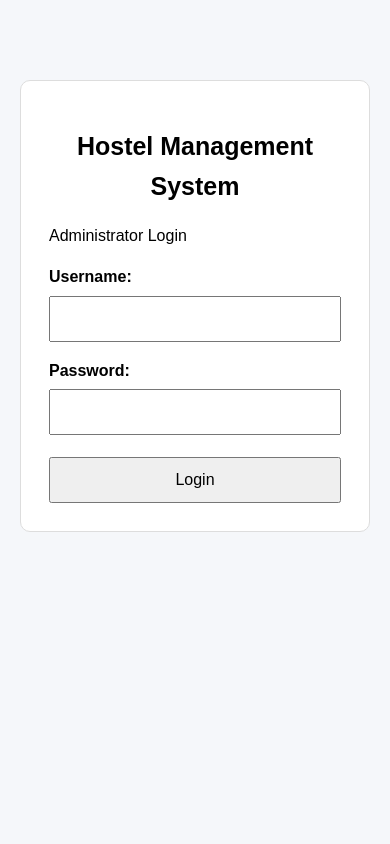
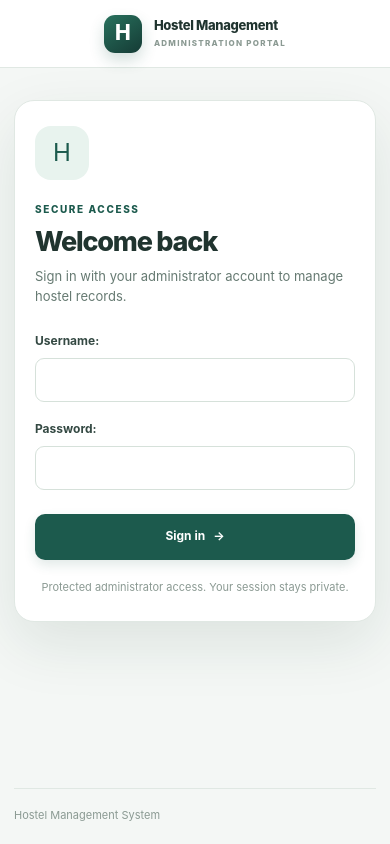
Before and after one commit to SE-TEAM11-HMS/hostel-management-system, a Django app: page /login/ in a window 390 px wide. Run offline with Django 5.2, Linux system fonts and the light colour scheme.

Commit message:
Polish Sprint 1 admin UI with shared responsive layout

```diff
--- a/accounts/templates/accounts/login.html
+++ b/accounts/templates/accounts/login.html
@@ -1,99 +1,18 @@
-<!DOCTYPE html>
-<html lang="en">
-<head>
-    <meta charset="UTF-8">
-    <meta name="viewport" content="width=device-width, initial-scale=1.0">
-
-    <title>Administrator Login | Hostel Management System</title>
-
-    <style>
-        body {
-            font-family: Arial, sans-serif;
-            font-size: 16px;
-            max-width: 480px;
-            margin: 60px auto;
-            padding: 20px;
-            line-height: 1.6;
-            background: #f5f7fa;
-        }
-
-        .container {
-            background: white;
-            padding: 28px;
-            border-radius: 10px;
-            border: 1px solid #ddd;
-        }
-
-        h1 {
-            font-size: 25px;
-            text-align: center;
-        }
-
-        label {
-            display: block;
-            margin-top: 16px;
-            font-weight: bold;
-        }
-
-        input {
-            box-sizing: border-box;
-            width: 100%;
-            padding: 12px;
-            margin-top: 6px;
-            font-size: 16px;
-        }
-
-        button {
-            width: 100%;
-            padding: 12px;
-            margin-top: 22px;
-            font-size: 16px;
-            cursor: pointer;
-        }
-
-        .error {
-            color: #b00020;
-        }
-    </style>
-</head>
-
-<body>
-    <main class="container">
-        <h1>Hostel Management System</h1>
-
-        <p>Administrator Login</p>
-
-        {% if form.non_field_errors %}
-            <div class="error" role="alert" aria-live="polite">
-                {{ form.non_field_errors }}
-            </div>
-        {% endif %}
-
-        <form method="post">
-            {% csrf_token %}
-
-            <input
-                type="hidden"
-                name="next"
-                value="{{ next }}"
-            >
-
-            {% for field in form %}
-                <div>
-                    {{ field.label_tag }}
-
-                    {{ field }}
-
-                    {% for error in field.errors %}
-                        <p class="error" role="alert">
-                            {{ error }}
-                        </p>
-                    {% endfor %}
-                </div>
-            {% endfor %}
-
-            <button type="submit">Login</button>
-        </form>
-    </main>
-</body>
-</html>
+{% extends "base.html" %}
+{% block title %}Administrator Sign In | Hostel Management System{% endblock %}
+{% block body_class %}login-page{% endblock %}
+{% block content %}
+<section class="login-card" aria-labelledby="login-title">
+    <div class="login-mark" aria-hidden="true">H</div>
+    <p class="eyebrow">SECURE ACCESS</p>
+    <h1 id="login-title">Welcome back</h1>
+    <p class="login-description">Sign in with your administrator account to manage hostel records.</p>
+    <form method="post" novalidate>
+        {% csrf_token %}
+        <input type="hidden" name="next" value="{{ next }}">
+        {% include "partials/form_fields.html" %}
+        <button class="button button-primary" type="submit">Sign in <span aria-hidden="true">→</span></button>
+    </form>
+    <p class="login-security-note">Protected administrator access. Your session stays private.</p>
+</section>
+{% endblock %}
--- /dev/null
+++ b/accounts/templates/base.html
@@ -0,0 +1,52 @@
+{% load static %}
+<!DOCTYPE html>
+<html lang="en">
+<head>
+    <meta charset="UTF-8">
+    <meta name="viewport" content="width=device-width, initial-scale=1.0">
+    <meta name="theme-color" content="#153b35">
+    <title>{% block title %}Hostel Management System{% endblock %}</title>
+    <link rel="stylesheet" href="/static/css/app.css">
+    {% block extra_head %}{% endblock %}
+</head>
+<body class="{% block body_class %}app-body{% endblock %}">
+<div class="app-shell {% if request.user.is_authenticated and request.user.is_staff %}has-sidebar{% else %}no-sidebar{% endif %}">
+    <header class="topbar">
+        <a class="brand" href="{% if request.user.is_authenticated and request.user.is_staff %}{% url 'accounts:dashboard' %}{% else %}{% url 'accounts:login' %}{% endif %}" aria-label="Hostel Management System home">
+            <span class="brand-mark" aria-hidden="true">H</span>
+            <span class="brand-copy"><span class="brand-name">Hostel Management</span><span class="brand-caption">ADMINISTRATION PORTAL</span></span>
+        </a>
+        {% if request.user.is_authenticated and request.user.is_staff %}
+            <div class="topbar-user"><span class="status-dot" aria-hidden="true"></span><span>Administrator</span><span class="topbar-divider" aria-hidden="true"></span><span class="topbar-username">{{ request.user.username }}</span></div>
+        {% endif %}
+    </header>
+    {% if request.user.is_authenticated and request.user.is_staff %}
+        <aside class="sidebar">
+            <div class="sidebar-label">WORKSPACE</div>
+            <nav class="sidebar-nav" aria-label="Main navigation">
+                <a class="nav-link {% block dashboard_active %}{% endblock %}" href="{% url 'accounts:dashboard' %}"><span class="nav-icon" aria-hidden="true">⌂</span><span>Dashboard</span></a>
+                <a class="nav-link {% block students_active %}{% endblock %}" href="{% url 'student_list' %}"><span class="nav-icon" aria-hidden="true">▤</span><span>Students</span></a>
+            </nav>
+            <div class="sidebar-footer">
+                <div class="sidebar-account"><span class="avatar" aria-hidden="true">{{ request.user.username|slice:":1"|upper }}</span><span class="account-copy"><strong>{{ request.user.username }}</strong><small>Administrator</small></span></div>
+                <form method="post" action="{% url 'accounts:logout' %}">{% csrf_token %}<button class="signout-button" type="submit"><span aria-hidden="true">↪</span> Sign out</button></form>
+            </div>
+        </aside>
+    {% endif %}
+    <main class="main-content {% if request.user.is_authenticated and request.user.is_staff %}with-sidebar{% endif %}">
+        <div class="content-wrap">
+            {% if messages %}
+                <div class="flash-stack" aria-label="Notifications">
+                    {% for message in messages %}
+                        <div class="flash-message flash-{{ message.tags|default:'info' }}" role="status" aria-live="polite"><span class="flash-indicator" aria-hidden="true"></span><span>{{ message }}</span></div>
+                    {% endfor %}
+                </div>
+            {% endif %}
+            {% block content %}{% endblock %}
+        </div>
+        <footer class="app-footer"><span>Hostel Management System</span><span>Secure administration workspace</span></footer>
+    </main>
+</div>
+{% block scripts %}{% endblock %}
+</body>
+</html>
--- /dev/null
+++ b/accounts/templates/partials/form_fields.html
@@ -0,0 +1,14 @@
+{% if form.non_field_errors %}
+    <div class="form-alert" role="alert" aria-live="assertive">
+        <strong>Please review the form.</strong>
+        {% for error in form.non_field_errors %}<p>{{ error }}</p>{% endfor %}
+    </div>
+{% endif %}
+{% for field in form %}
+    <div class="form-field{% if field.errors %} has-error{% endif %}">
+        {{ field.label_tag }}
+        {{ field }}
+        {% if field.help_text %}<p class="field-help">{{ field.help_text }}</p>{% endif %}
+        {% for error in field.errors %}<p class="field-error" role="alert">{{ error }}</p>{% endfor %}
+    </div>
+{% endfor %}
--- /dev/null
+++ b/static/css/app.css
@@ -0,0 +1,72 @@
+:root {
+  color-scheme: light;
+  --ink:#20342f; --muted:#667a72; --faint:#8b9a93; --canvas:#f4f7f5;
+  --surface:#fff; --line:#e0e8e3; --brand:#1c5a4d; --brand-dark:#153b35;
+  --brand-soft:#e8f3ee; --danger:#b42332; --danger-soft:#fff0f1;
+  --success:#1b6a47; --success-soft:#eaf7ef; --warning-soft:#fff7e6;
+  --shadow:0 14px 34px rgba(27,57,46,.07); --radius:16px;
+}
+*{box-sizing:border-box}
+html{min-width:320px;scroll-behavior:smooth}
+body{margin:0;background:var(--canvas);color:var(--ink);font:15px/1.55 Inter,ui-sans-serif,system-ui,-apple-system,BlinkMacSystemFont,"Segoe UI",sans-serif;-webkit-font-smoothing:antialiased}
+a{color:var(--brand);text-decoration:none}a:hover{color:var(--brand-dark)}
+button,input,select,textarea{font:inherit}
+button:focus-visible,a:focus-visible,input:focus-visible,select:focus-visible,textarea:focus-visible{outline:3px solid #32806755;outline-offset:2px}
+.app-shell{min-height:100vh;display:grid;grid-template-columns:minmax(0,1fr);grid-template-rows:72px minmax(0,1fr);grid-template-areas:"topbar" "main"}
+.app-shell.has-sidebar{grid-template-columns:248px minmax(0,1fr);grid-template-rows:72px minmax(0,1fr);grid-template-areas:"topbar topbar" "sidebar main"}
+.topbar{grid-area:topbar;position:sticky;top:0;z-index:20;display:flex;align-items:center;justify-content:space-between;min-width:0;padding:0 clamp(16px,3vw,36px);background:#ffffffed;border-bottom:1px solid var(--line);backdrop-filter:blur(12px)}
+.brand{display:inline-flex;align-items:center;gap:12px;min-width:0;color:var(--ink)}.brand:hover{color:var(--ink)}
+.brand-mark{display:grid;place-items:center;width:42px;height:42px;flex:0 0 42px;border-radius:13px;background:linear-gradient(145deg,#28715d,#153b35);box-shadow:0 7px 15px #1c5a4d33;color:white;font-size:21px;font-weight:800}
+.brand-copy{display:flex;flex-direction:column;line-height:1.2}.brand-name{font-size:15px;font-weight:760;letter-spacing:-.025em}.brand-caption{margin-top:5px;color:var(--faint);font-size:9px;font-weight:800;letter-spacing:.16em}
+.topbar-user{display:flex;align-items:center;gap:9px;color:var(--muted);font-size:12px;font-weight:650}.status-dot{width:7px;height:7px;border-radius:50%;background:#2e9a68;box-shadow:0 0 0 4px #e8f5ed}.topbar-divider{width:1px;height:22px;margin:0 4px;background:var(--line)}.topbar-username{color:var(--ink)}
+.sidebar{grid-area:sidebar;position:sticky;top:72px;display:flex;flex-direction:column;min-width:0;height:calc(100vh - 72px);padding:28px 14px 18px;background:#fbfcfb;border-right:1px solid var(--line)}
+.sidebar-label{padding:0 13px 12px;color:var(--faint);font-size:10px;font-weight:800;letter-spacing:.15em}.sidebar-nav{display:grid;gap:6px}
+.nav-link{display:flex;align-items:center;gap:12px;min-height:46px;padding:10px 13px;border:1px solid transparent;border-radius:11px;color:#5b6d66;font-size:13px;font-weight:650;transition:background .14s,color .14s}
+.nav-link:hover{color:var(--brand-dark);background:#f0f6f2}.nav-link.is-active{color:var(--brand-dark);background:var(--brand-soft);border-color:#d7e9df}.nav-icon{display:inline-grid;place-items:center;width:22px;font-size:19px;line-height:1}
+.sidebar-footer{margin-top:auto;padding:18px 7px 0;border-top:1px solid var(--line)}.sidebar-account{display:flex;align-items:center;gap:10px;padding:0 5px 14px;min-width:0}
+.avatar{display:grid;place-items:center;width:36px;height:36px;flex:0 0 36px;border-radius:12px;background:#e3efe8;color:var(--brand-dark);font-size:14px;font-weight:800}
+.account-copy{display:flex;flex-direction:column;min-width:0}.account-copy strong{overflow:hidden;color:var(--ink);font-size:12px;text-overflow:ellipsis}.account-copy small{color:var(--muted);font-size:11px}
+.signout-button{display:flex;align-items:center;gap:9px;width:100%;padding:10px 12px;border:1px solid transparent;border-radius:9px;background:transparent;color:#697a73;text-align:left;font-size:12px;font-weight:650;cursor:pointer}.signout-button:hover{color:var(--danger);background:var(--danger-soft)}
+.main-content{grid-area:main;display:flex;flex-direction:column;min-width:0;padding:32px clamp(16px,3vw,42px) 0}.content-wrap{width:100%;max-width:1280px;margin:0 auto;flex:1}
+.app-footer{display:flex;justify-content:space-between;gap:14px;margin:44px auto 0;padding:18px 0 20px;width:100%;max-width:1280px;border-top:1px solid var(--line);color:var(--faint);font-size:11px}
+.page-header{display:flex;align-items:flex-end;justify-content:space-between;gap:22px;margin-bottom:26px}.page-heading{min-width:0}.eyebrow{margin:0 0 8px;color:var(--brand);font-size:10px;font-weight:800;letter-spacing:.16em;text-transform:uppercase}
+h1,h2,h3,p{margin-top:0}h1{margin-bottom:8px;color:var(--ink);font-size:clamp(25px,3vw,34px);font-weight:760;letter-spacing:-.045em;line-height:1.2}h2{color:var(--ink);font-size:18px;letter-spacing:-.025em}h3{color:var(--ink);font-size:15px}
+.page-description{max-width:700px;margin-bottom:0;color:var(--muted);font-size:13px}.section-title{margin:0;font-size:16px;letter-spacing:-.025em}
+.card{min-width:0;padding:24px;border:1px solid var(--line);border-radius:var(--radius);background:var(--surface);box-shadow:var(--shadow)}.card+.card{margin-top:20px}
+.card-header{display:flex;align-items:center;justify-content:space-between;gap:14px;margin-bottom:18px}.card-header h2{margin-bottom:0}.card-subtitle{margin:5px 0 0;color:var(--muted);font-size:12px}
+.hero-card{position:relative;overflow:hidden;padding:clamp(24px,4vw,38px);border:1px solid #d9e9e0;border-radius:20px;background:linear-gradient(120deg,#fff,#f1f8f3);box-shadow:var(--shadow)}
+.hero-card:after{position:absolute;top:-75px;right:-50px;width:230px;height:230px;border:36px solid #3175580f;border-radius:50%;content:"";pointer-events:none}.hero-card>*{position:relative;z-index:1}.hero-card h1{max-width:700px}.hero-card p{max-width:620px;color:var(--muted);font-size:14px}
+.hero-actions{display:flex;flex-wrap:wrap;gap:10px;margin-top:22px}.dashboard-grid{display:grid;grid-template-columns:repeat(2,minmax(0,1fr));gap:18px;margin-top:22px}
+.action-card{display:flex;flex-direction:column;align-items:flex-start;min-height:190px}.action-icon{display:grid;place-items:center;width:43px;height:43px;margin-bottom:18px;border-radius:13px;background:var(--brand-soft);color:var(--brand);font-size:20px}.action-card p{flex:1;margin-bottom:18px;color:var(--muted);font-size:13px}
+.button{display:inline-flex;align-items:center;justify-content:center;gap:8px;min-height:41px;padding:10px 16px;border:1px solid transparent;border-radius:10px;font-size:12px;font-weight:750;line-height:1.2;text-align:center;cursor:pointer;transition:transform .12s,background .12s}
+.button:hover{transform:translateY(-1px)}.button-primary{background:var(--brand);color:#fff;box-shadow:0 5px 12px #1c5a4d22}.button-primary:hover{background:var(--brand-dark);color:#fff}.button-secondary{border-color:var(--line);background:#fff;color:var(--ink)}.button-secondary:hover{border-color:#b8d0c3;background:#f9fcfa;color:var(--ink)}.button-danger{background:var(--danger);color:#fff}.button-danger:hover{background:#941c29;color:#fff}.button-small{min-height:32px;padding:7px 10px;font-size:11px}
+.search-panel{display:flex;align-items:flex-end;gap:12px;margin-bottom:20px;padding:18px;border:1px solid var(--line);border-radius:14px;background:#fff}.search-field{flex:1;min-width:0}
+.search-field label,.form-field label{display:block;margin-bottom:7px;color:#344943;font-size:12px;font-weight:750}
+.search-input,.form-field input,.form-field select,.form-field textarea{display:block;width:100%;min-height:44px;padding:11px 13px;border:1px solid #d6e1da;border-radius:9px;background:#fff;color:var(--ink);font-size:13px;transition:border-color .12s,box-shadow .12s}
+.search-input::placeholder{color:#9aa8a1}.search-input:focus,.form-field input:focus,.form-field select:focus,.form-field textarea:focus{border-color:#4b9478;box-shadow:0 0 0 3px #387e601a;outline:none}
+.form-grid{display:grid;grid-template-columns:repeat(2,minmax(0,1fr));gap:19px 22px}.form-field{min-width:0}.form-field.has-error input,.form-field.has-error select,.form-field.has-error textarea{border-color:#d65b67;background:#fffafb}
+.field-help{margin:6px 0 0;color:var(--muted);font-size:11px}.field-error{margin:6px 0 0;color:var(--danger);font-size:12px;font-weight:600}
+.form-alert{margin-bottom:20px;padding:13px 15px;border:1px solid #f1c4c8;border-radius:10px;background:var(--danger-soft);color:#8d1e2a;font-size:12px}.form-alert p{margin:5px 0 0}
+.form-actions{display:flex;flex-wrap:wrap;gap:10px;margin-top:26px;padding-top:20px;border-top:1px solid var(--line)}.form-card{max-width:860px}.form-card .form-intro{margin:-5px 0 24px;color:var(--muted);font-size:13px}
+.table-card{padding:0;overflow:hidden}.table-scroll{width:100%;overflow-x:auto}.data-table{width:100%;border-collapse:collapse;text-align:left;white-space:nowrap}
+.data-table th{padding:13px 17px;border-bottom:1px solid var(--line);background:#f8faf8;color:#74837c;font-size:10px;font-weight:800;letter-spacing:.08em;text-transform:uppercase}
+.data-table td{padding:15px 17px;border-bottom:1px solid #edf1ee;color:#52635c;font-size:12px}.data-table tbody tr:last-child td{border-bottom:0}.data-table tbody tr:hover{background:#fbfdfb}
+.student-name{color:var(--ink);font-weight:750}.student-usn{color:var(--muted);font-size:11px}.row-actions{display:flex;align-items:center;gap:7px}.table-count{color:var(--muted);font-size:12px}
+.empty-state{padding:42px 20px;text-align:center}.empty-state-mark{display:grid;place-items:center;width:52px;height:52px;margin:0 auto 14px;border-radius:16px;background:var(--brand-soft);color:var(--brand);font-size:24px}.empty-state h2{margin-bottom:7px}.empty-state p{margin-bottom:18px;color:var(--muted);font-size:13px}
+.detail-grid{display:grid;grid-template-columns:repeat(2,minmax(0,1fr));gap:0 26px}.detail-item{min-width:0;padding:17px 0;border-bottom:1px solid #edf1ee}.detail-item dt{margin-bottom:5px;color:var(--muted);font-size:11px;font-weight:700}.detail-item dd{margin:0;overflow-wrap:anywhere;color:var(--ink);font-size:14px;font-weight:650}
+.detail-actions{display:flex;flex-wrap:wrap;gap:10px;margin-top:22px}.detail-badge{display:inline-flex;align-items:center;gap:7px;padding:6px 10px;border-radius:99px;background:var(--brand-soft);color:var(--brand-dark);font-size:11px;font-weight:750}
+.confirm-card{max-width:650px}.warning-panel{display:flex;gap:14px;margin:22px 0;padding:17px;border:1px solid #f1d7a7;border-radius:12px;background:var(--warning-soft);color:#765016}.warning-mark{display:grid;place-items:center;width:36px;height:36px;flex:0 0 36px;border-radius:10px;background:#ffebc2;font-weight:900}.warning-panel p{margin:0;font-size:12px}
+.flash-stack{display:grid;gap:10px;margin-bottom:20px}.flash-message{display:flex;align-items:flex-start;gap:10px;padding:12px 15px;border:1px solid var(--line);border-radius:11px;background:#fff;font-size:12px}.flash-indicator{width:8px;height:8px;flex:0 0 8px;margin-top:5px;border-radius:50%;background:#718078}
+.flash-success{border-color:#c9e7d3;background:var(--success-soft);color:#185e3d}.flash-success .flash-indicator{background:#2a9861}.flash-error{border-color:#f1c4c8;background:var(--danger-soft);color:#8d1e2a}.flash-error .flash-indicator{background:var(--danger)}.flash-warning{border-color:#f1d7a7;background:var(--warning-soft);color:#765016}
+.login-page .topbar{justify-content:center}.login-page .topbar-user{display:none}.login-page .main-content{padding-top:35px}.login-card{padding:clamp(25px,5vw,38px);border:1px solid var(--line);border-radius:20px;background:#fff;box-shadow:0 22px 60px #18392c1a}
+.login-card .login-mark{display:grid;place-items:center;width:54px;height:54px;margin-bottom:22px;border-radius:16px;background:var(--brand-soft);color:var(--brand);font-size:24px}.login-card h1{font-size:27px}.login-card .login-description{margin-bottom:26px;color:var(--muted);font-size:13px}.login-card .form-field{margin-bottom:18px}.login-card .button{width:100%;min-height:46px;margin-top:6px}.login-security-note{margin:19px 0 0;color:var(--faint);font-size:11px;text-align:center}.login-page .app-footer{justify-content:center}.login-page .app-footer span:last-child{display:none}
+@media(max-width:900px){.app-shell.has-sidebar{grid-template-columns:210px minmax(0,1fr)}.sidebar{padding-right:10px;padding-left:10px}.main-content{padding-right:20px;padding-left:20px}.data-table th,.data-table td{padding-right:13px;padding-left:13px}}
+@media(max-width:700px){
+ .app-shell.has-sidebar{grid-template-columns:minmax(0,1fr);grid-template-rows:68px auto minmax(0,1fr);grid-template-areas:"topbar" "sidebar" "main"}
+ .topbar{height:68px;padding:0 16px}.brand-mark{width:38px;height:38px;flex-basis:38px;border-radius:11px}.brand-name{font-size:13px}.brand-caption{font-size:8px}.topbar-user{gap:7px;font-size:11px}.topbar-username,.topbar-divider{display:none}
+ .sidebar{position:static;display:block;width:100%;height:auto;padding:8px 12px;border-right:0;border-bottom:1px solid var(--line)}.sidebar-label,.sidebar-footer{display:none}.sidebar-nav{display:flex;gap:7px;overflow-x:auto;scrollbar-width:thin}.nav-link{flex:0 0 auto;min-height:39px;padding:8px 12px;font-size:12px}.nav-icon{font-size:16px}
+ .main-content{padding:24px 14px 0}.page-header{align-items:flex-start;flex-direction:column;gap:15px;margin-bottom:20px}.page-header>.button{width:100%}
+ .dashboard-grid,.form-grid,.detail-grid{grid-template-columns:minmax(0,1fr)}.card{padding:18px}.hero-card{padding:23px 19px}.search-panel{align-items:stretch;flex-direction:column;padding:14px}.search-panel .button{width:100%}.form-actions .button{flex:1 1 130px}
+ .app-footer{flex-direction:column;gap:4px;margin-top:30px}.login-page .main-content{padding-top:28px}.login-card{padding:25px 20px}
+}
+@media(prefers-reduced-motion:reduce){*,*::before,*::after{scroll-behavior:auto!important;transition-duration:.01ms!important}}
```
Also changed, not shown: accounts/templates/accounts/dashboard.html (+12 -49 lines), accounts/test_ui.py (added, +14 -0 lines), students/templates/students/student_confirm_delete.html (+19 -27 lines), students/templates/students/student_detail.html (+21 -28 lines), students/templates/students/student_form.html (+17 -19 lines), students/templates/students/student_list.html (+45 -64 lines), students/templates/students/student_update.html (+17 -25 lines), students/test_ui.py (added, +47 -0 lines).
